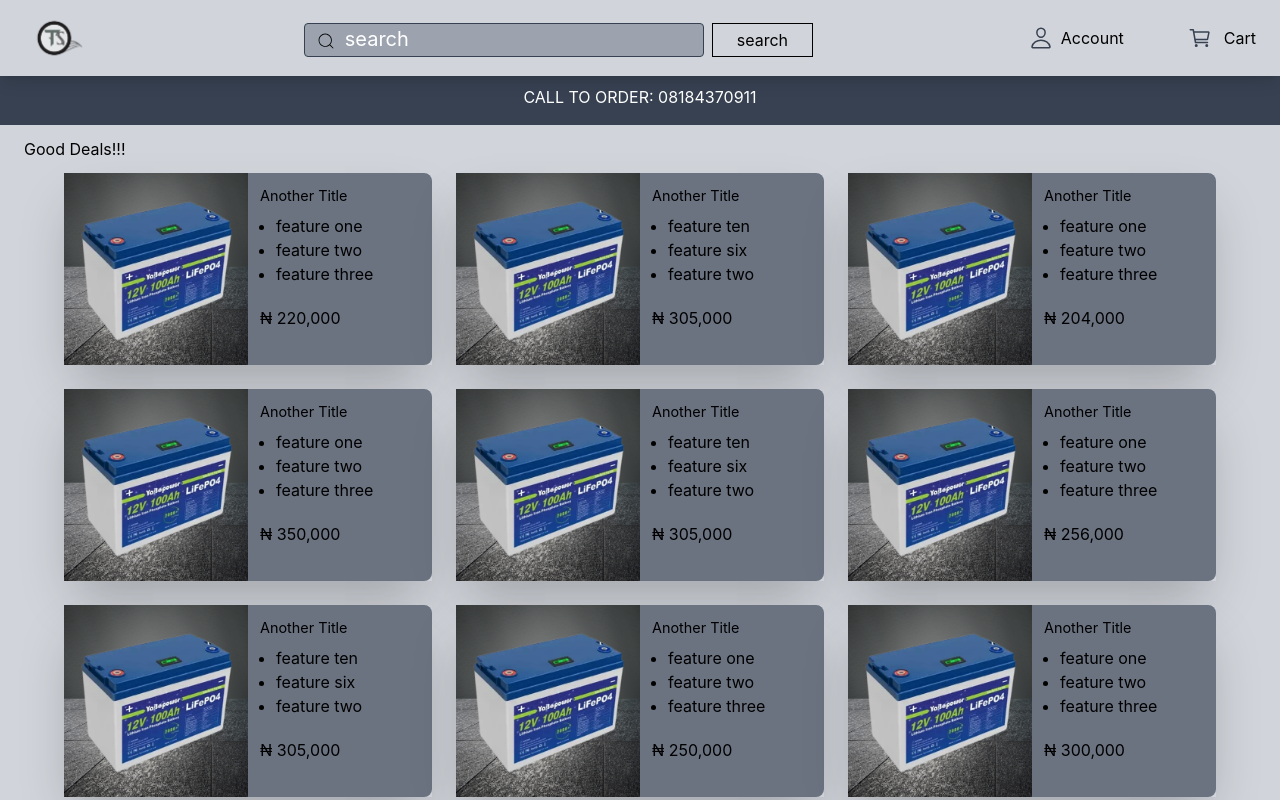
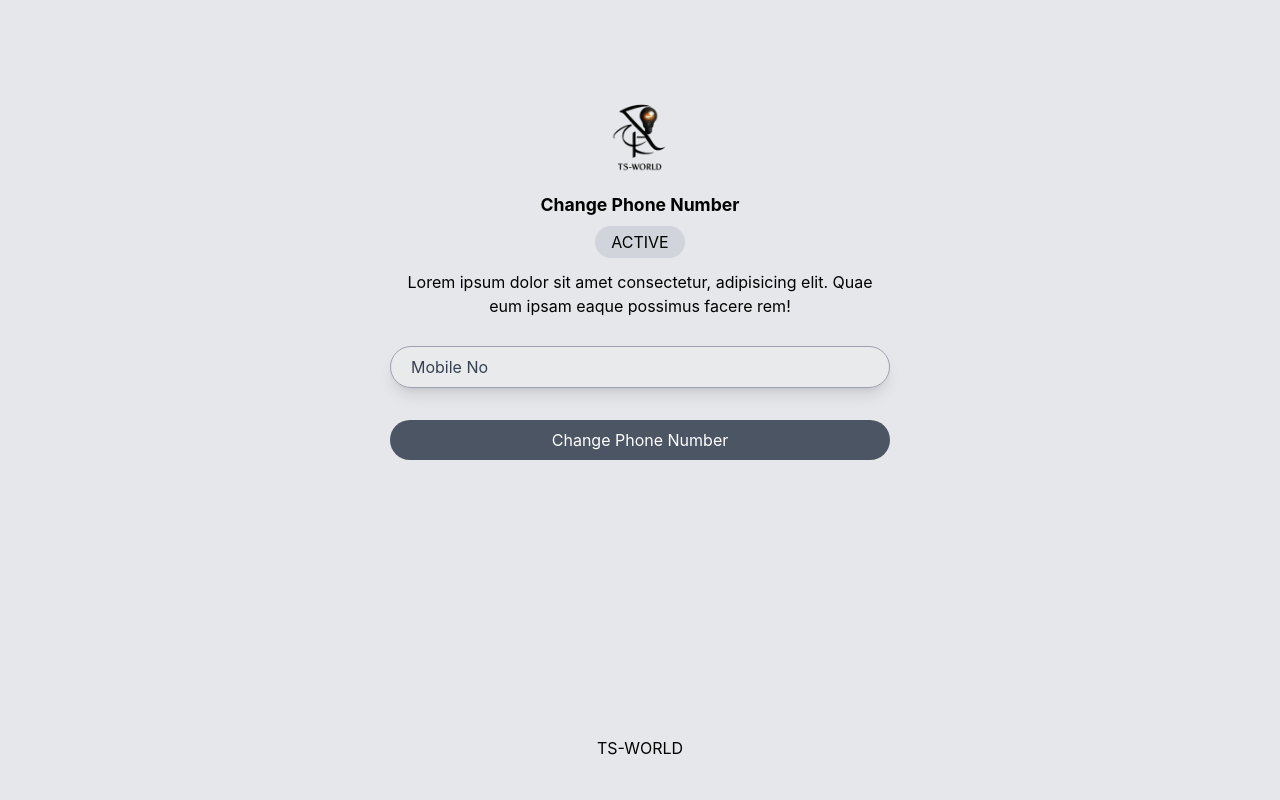
Before and after one commit to teslimdev/tsworld, a React (Create React App) app: page /NumberChange in a window 1280 px wide. Before the commit this address led to /. Shown: the top 800 px of the page. Built offline with nearby package versions, Linux system fonts and the light colour scheme; the HTML template or start-up script is replaced by a standard one.

Commit message:
overall update

```diff
--- a/public/output.css
+++ b/public/output.css
@@ -1796,6 +1796,22 @@
     height: fit-content;
   }
 
+  .md\:h-\[\] {
+    height: ;
+  }
+
+  .md\:h-\[80\] {
+    height: 80;
+  }
+
+  .md\:h-\[80vh\] {
+    height: 80vh;
+  }
+
+  .md\:h-\[60vh\] {
+    height: 60vh;
+  }
+
   .md\:w-\[500px\] {
     width: 500px;
   }
@@ -1858,6 +1874,11 @@
     padding-bottom: 2.5rem;
   }
 
+  .md\:py-16 {
+    padding-top: 4rem;
+    padding-bottom: 4rem;
+  }
+
   .md\:py-4 {
     padding-top: 1rem;
     padding-bottom: 1rem;
--- a/src/App.js
+++ b/src/App.js
@@ -22,7 +22,7 @@
 import Notification from "./Compnents/Notificatiion";
 import Enquiries from "./Container/Enquiries/Enquiries";
  import {Account} from './Container'
- import { Manage ,PasswordChange } from "./Compnents";
+ import { Manage ,PasswordChange ,NumberChange, ChangeNumber } from "./Compnents";
 
 function App() {
   const [showLogo, setShowLogo] = useState(true);
@@ -96,6 +96,8 @@
        <Route path="/Account" element={<Account />} />
         <Route path="/Manage" element={<Manage />} />
         <Route path="/PasswordChange" element={<PasswordChange />} />
+          <Route path="/NumberChange" element={<NumberChange />} />
+          <Route path="/ChangeNumber" element={<ChangeNumber/>} />
       </Routes>
       {showNotification && (
         <Notification onClose={handleNotificationClose} />
--- /dev/null
+++ b/src/Compnents/ChangeNumber.jsx
@@ -0,0 +1,52 @@
+import React from 'react'
+import Logo from "../../src/Assets/logo3.png";
+const ChangeNumber = () => {
+  return (
+    <div>
+      <div className="  bg-gray-200 h-lvh px-4 ">
+      <div className='  md:max-w-[500px] m-auto'>
+        <div className=" text-center pt-20 ">
+        <div className=" flex justify-center">
+          <img src={Logo} alt="" className=" w-28 h-28" />
+        </div>
+        <h2 className=" font-bold text-[1.1rem] pb-2">New Phone Number</h2>
+        <p className=" pt-1">
+          Lorem ipsum dolor sit amet consectetur, adipisicing elit. Quae eum
+          ipsam eaque possimus facere rem!
+        </p>
+      </div>
+      <div className=" pt-4">
+        <form action="">
+          <div>
+            <input
+              type="tel"
+             required
+              name="mobile"
+              placeholder="Mobile No"
+              className="w-full mt-3 pl-5  text-gray-200 shadow-lg placeholder:text-gray-700  py-2 outline-none  border border-gray-400 focus:text-gray-200 focus:bg-gray-900 focus:placeholder:text-gray-200 rounded-full"
+            />
+          </div>
+           <div className="pt-8">
+        <button
+          type="submit"
+          className="bg-gray-600 text-white  hover:bg-gray-900 py-2 w-full rounded-full"
+        >
+          Verify
+        </button>
+      </div>
+        </form>
+      </div>
+
+
+      <div className=" flex justify-center">
+        <div className=" absolute bottom-10  ">
+          <h2>TS-WORLD</h2>
+        </div>
+      </div>
+      </div>
+    </div>
+    </div>
+  )
+}
+
+export default ChangeNumber
--- a/src/Compnents/Manage.jsx
+++ b/src/Compnents/Manage.jsx
@@ -12,7 +12,7 @@
 
       <div className=' pt-10'>
         <ul className=' space-y-3 px-4'>
-            <li className=' py-3 border shadow-lg px-3 bg-gray-50 '><a href="/">Edit Phone Number</a></li>
+           <a href="/NumberChange"><li className=' py-3 border shadow-lg px-3 bg-gray-50 '>Edit Phone Number</li></a>
            <a href=" /PasswordChange"> <li className=' py-3 border shadow-lg px-3 bg-gray-50 mt-3'><a href="/"></a>Change Password</li></a>
         </ul>
       </div>
--- /dev/null
+++ b/src/Compnents/NumberChange.jsx
@@ -0,0 +1,54 @@
+import React from 'react'
+import Logo from '../../src/Assets/logo3.png'
+const NumberChange = () => {
+  return (
+    <div className=' '>
+       <div className="  bg-gray-200 h-lvh px-4 ">
+      <div className='  md:max-w-[500px] m-auto'>
+        <div className=" text-center pt-20 ">
+        <div className=" flex justify-center">
+          <img src={Logo} alt="" className=" w-28 h-28" />
+        </div>
+        <h2 className=" font-bold text-[1.1rem] pb-2">Change Phone Number</h2>
+       <div className='  flex justify-center'> <p className=" py-1  px-4 bg-gray-300 rounded-full text-center">ACTIVE</p></div>
+        <p className=" pt-3">
+          Lorem ipsum dolor sit amet consectetur, adipisicing elit. Quae eum
+          ipsam eaque possimus facere rem!
+        </p>
+      </div>
+      <div className=" pt-4">
+        <form action="">
+          <div>
+            <input
+              type="tel"
+              disabled
+              name="mobile"
+              placeholder="Mobile No"
+              className="w-full mt-3 pl-5  text-gray-200 shadow-lg placeholder:text-gray-700  py-2 outline-none  border border-gray-400 focus:text-gray-200 focus:bg-gray-900 focus:placeholder:text-gray-200 rounded-full"
+            />
+          </div>
+        </form>
+      </div>
+      <div className="pt-8">
+      <a href="/ChangeNumber">
+         <button
+          type="submit"
+          className="bg-gray-600 text-white  hover:bg-gray-900 py-2 w-full rounded-full"
+        >
+          Change Phone Number
+        </button>
+      </a>
+      </div>
+
+      <div className=" flex justify-center">
+        <div className=" absolute bottom-10  ">
+          <h2>TS-WORLD</h2>
+        </div>
+      </div>
+      </div>
+    </div>
+    </div>
+  )
+}
+
+export default NumberChange
--- a/src/Compnents/index.js
+++ b/src/Compnents/index.js
@@ -7,3 +7,5 @@
 export {default as Notificatiion} from './Notificatiion'
 export {default as Manage} from './Manage'
 export {default as PasswordChange} from './PasswordChange'
+export {default as NumberChange} from './NumberChange'
+export {default as ChangeNumber} from './ChangeNumber'
--- a/src/Container/Home/Home.js
+++ b/src/Container/Home/Home.js
@@ -106,7 +106,7 @@
       {!loading && <Header />}{" "}
       {/* Render header only when loading is complete */}
       {loading && (
-        <div className="flex justify-center items-center relative container  bg-gray-400  h-svh">
+        <div className="flex justify-center items-center relative container  bg-gray-300  h-svh">
           <div className="absolute top-[20rem]  sl:top-[25rem] box border"></div>
         </div>
       )}
```
